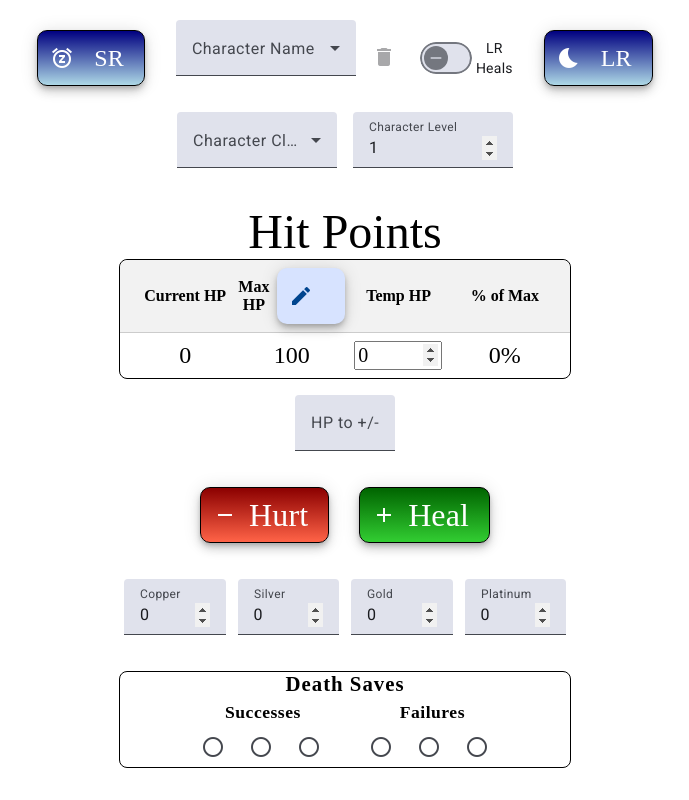
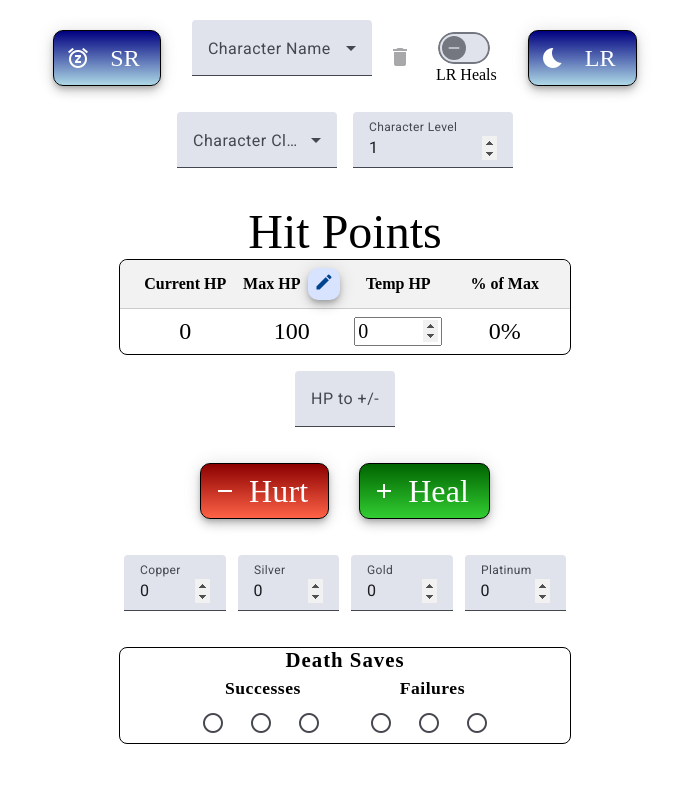
Before and after one commit to ninjamonkey73/dnd-tabletop-companion, an Angular app: page / in a window 1280 px wide. Shown: the whole page, without its empty margins (295-984 px from the left). Built offline with nearby package versions, Linux system fonts and the light colour scheme; a web font is replaced by a local one.

Commit message:
Adjusted buttons

```diff
--- a/src/app/app.component.css
+++ b/src/app/app.component.css
@@ -230,6 +230,17 @@ mat-form-field.classLevel {
   align-items: center;
   gap: 8px;
 }
+
+/* For long rest toggle: label under switch */
+.long-rest-toggle {
+  display: flex;
+  flex-direction: column;
+  align-items: center;
+  gap: 2px;
+}
+.long-rest-toggle span {
+  white-space: nowrap;
+}
 .new-character-row {
   gap: 12px;
   justify-content: flex-start;
@@ -299,12 +310,30 @@ mat-form-field {
 
 .edit {
   border-radius: 10px;
+  font-size: 1rem;
+  padding: 0;
+  min-width: 32px;
+  min-height: 0;
+  height: 32px;
+  width: 32px;
+  line-height: 1;
+  box-sizing: border-box;
+  display: flex;
+  align-items: center;
+  justify-content: center;
 }
 
 .top {
   width: 400px;
 }
 
+.edit mat-icon,
+.edit .mat-icon {
+  font-size: 20px;
+  line-height: 1;
+  margin: 0 auto;
+  display: block;
+}
 button mat-icon,
 button .mat-icon {
   vertical-align: -3px; /* Adjust vertical alignment as needed */
--- a/src/app/app.component.html
+++ b/src/app/app.component.html
@@ -57,9 +57,13 @@
           </button>
         </div>
         <div class="longRest">
-          <mat-slide-toggle [(ngModel)]="fullHeal" (change)="saveHealToggle()"
-            >LR Heals</mat-slide-toggle
-          >
+          <div class="long-rest-toggle">
+            <mat-slide-toggle
+              [(ngModel)]="fullHeal"
+              (change)="saveHealToggle()"
+            ></mat-slide-toggle>
+            <span>LR Heals</span>
+          </div>
         </div>
         <div class="button-container">
           <button mat-fab extended class="rest-button" (click)="longRest()">
```
